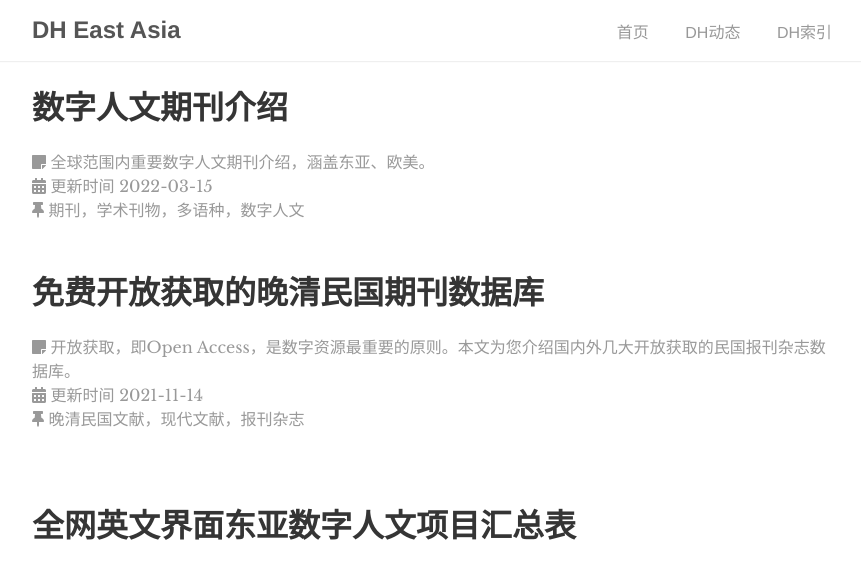
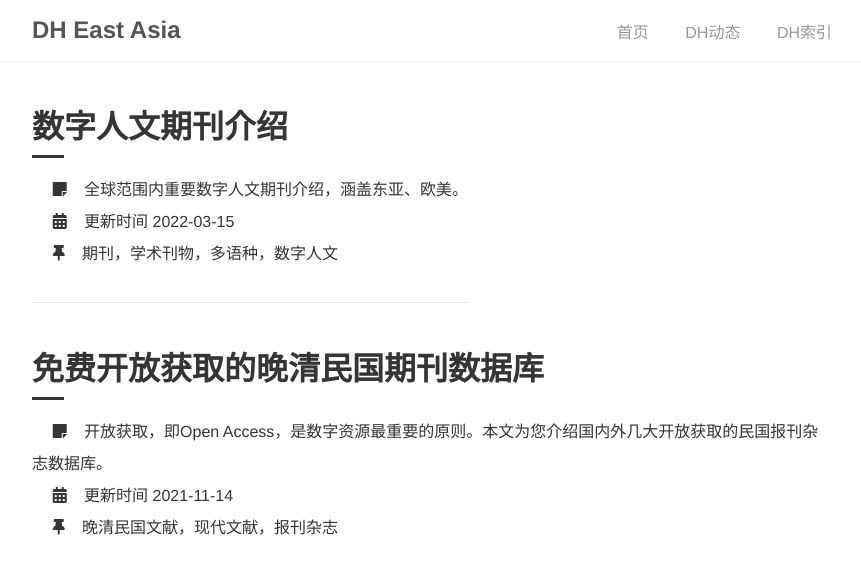
Before and after one commit to XJStory/XJStory.github.io, a Jekyll site: the page built from dh_index/index.html, in a window 1280 px wide. Shown: the top 570 px of the page, without its empty margins (208-1069 px from the left). Built offline with Jekyll 4.4.1, drawn with Linux system fonts in a browser that asks for light colours.

Commit message:
Update _dh_index.scss

```diff
--- a/_sass/layouts/_dh_index.scss
+++ b/_sass/layouts/_dh_index.scss
@@ -1,4 +1,4 @@
-.dh_news {
+.dh_index {
   &-item {
     border-bottom: 1px solid $grey-2;
     color: $default-color;
```
